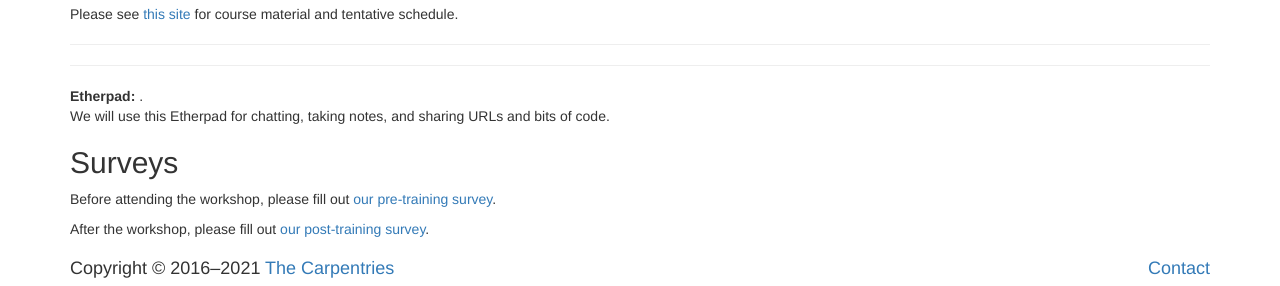
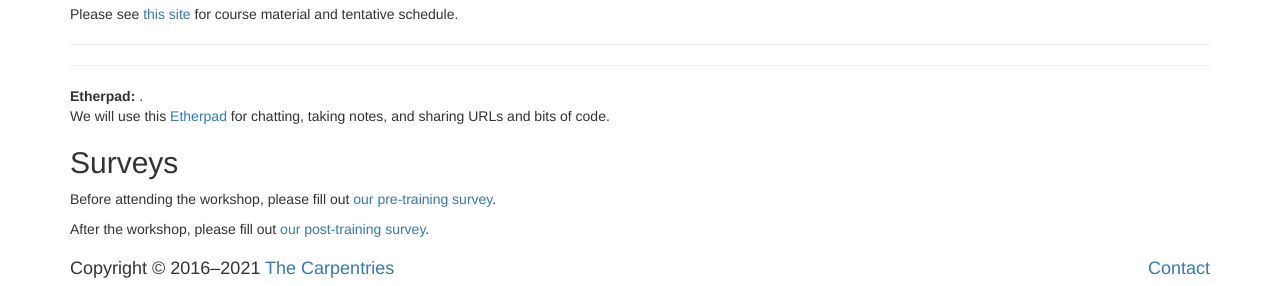
Before and after one commit to tadamus/2021-08-18-ttt-online-CDT, a Jekyll site: the page built from index.md, in a window 1280 px wide. Shown: the part 1438-1724 px from the top of the page. Built offline with Jekyll 4.4.1, drawn with Linux system fonts in a browser that asks for light colours; part of the change alters nothing that is shown.

```diff
--- a/index.md
+++ b/index.md
@@ -288,7 +288,7 @@ for more information.
 <p id="etherpad">
   <strong>Etherpad:</strong> <a href="https://pad.carpentries.org/2021-08-18-ttt-online-CDT"></a>.
   <br/>
-  We will use this Etherpad for chatting, taking notes, and sharing URLs and bits of code.
+  We will use this <a href="https://pad.carpentries.org/2021-08-18-ttt-online-CDT">Etherpad</a> for chatting, taking notes, and sharing URLs and bits of code.
 </p>
 
 
```
